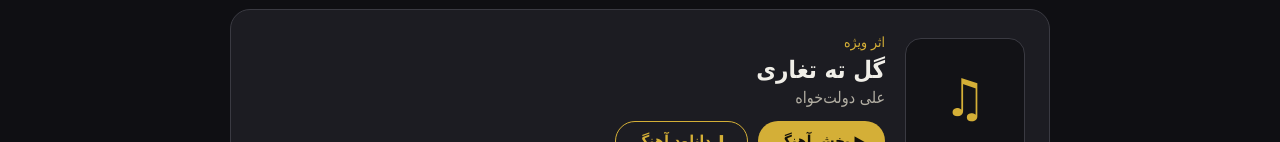
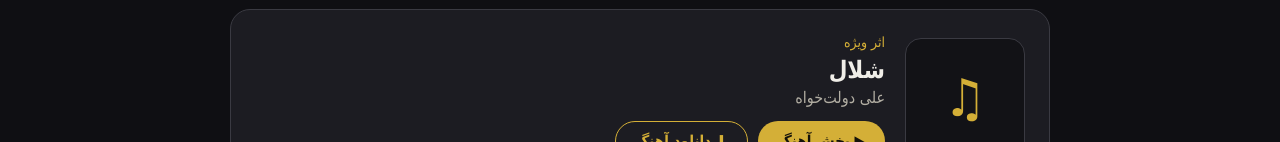
Before and after one commit to alidowlatkhahofficial/alidowlatkhahofficial.github.io, a plain HTML site: page index.html in a window 1280 px wide. Shown: the part 658-800 px from the top of the page. Drawn offline with Linux system fonts and the light colour scheme.

Commit message:
Add song: شلال

```diff
--- a/index.html
+++ b/index.html
@@ -153,6 +153,7 @@
 // اگر کاور دارد، به‌جای "" آدرس عکس را بنویسید، مثلاً "covers/song2.jpg".
 // هیچ وابستگی به گوگل، شیت یا اینترنت خارجی نیست؛ همه‌چیز همین‌جاست.
 const SONGS = [
+  { title: "شلال", artist: "علی دولت‌خواه", file: "songs/song-20261125-214218-9337.mp3", cover: "" },
   { title: "گل ته تغاری", artist: "علی دولت‌خواه", file: "songs/song-20261125-214034-9023.mp3", cover: "" },
   { title: "گل ته تغاری", artist: "علی دولت‌خواه", file: "songs/song-20261125-213904-1434.mp3", cover: "" },
   { title: "می فرفری", artist: "علی دولت‌خواه", file: "songs/song-20261125-211245-2777.mp3", cover: "" },
```
Also changed, not shown: 1 other file.
